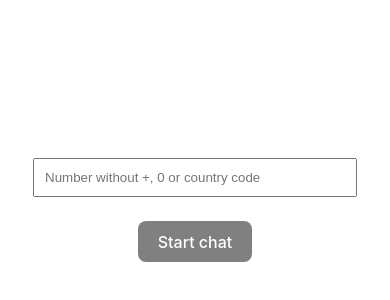
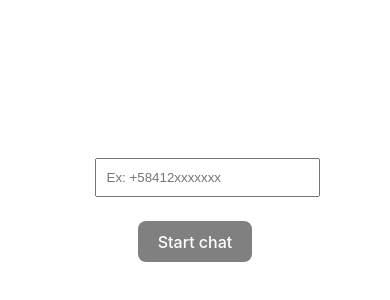
Before and after one commit to murru-dev/wa-me-test, a Vue app: page / in a window 390 px wide. Shown: the part 212-512 px from the top of the page. Built offline with nearby package versions, Linux system fonts and the light colour scheme.

Commit message:
Added final touches

```diff
--- a/src/App.vue
+++ b/src/App.vue
@@ -14,7 +14,7 @@ function startChat() {
     type="text"
     name="wa-me-number"
     id="waMeNumber"
-    placeholder="Number without +, 0 or country code"
+    placeholder="Ex: +58412xxxxxxx"
     class="waMeNumber"
     v-model="phoneNumber"
   >
@@ -37,4 +37,10 @@ function startChat() {
   background-color: grey;
   color: white;
 }
+
+@media (max-width: 573px) {
+  .waMeNumber {
+    width: 100%;
+  }
+}
 </style>
```
